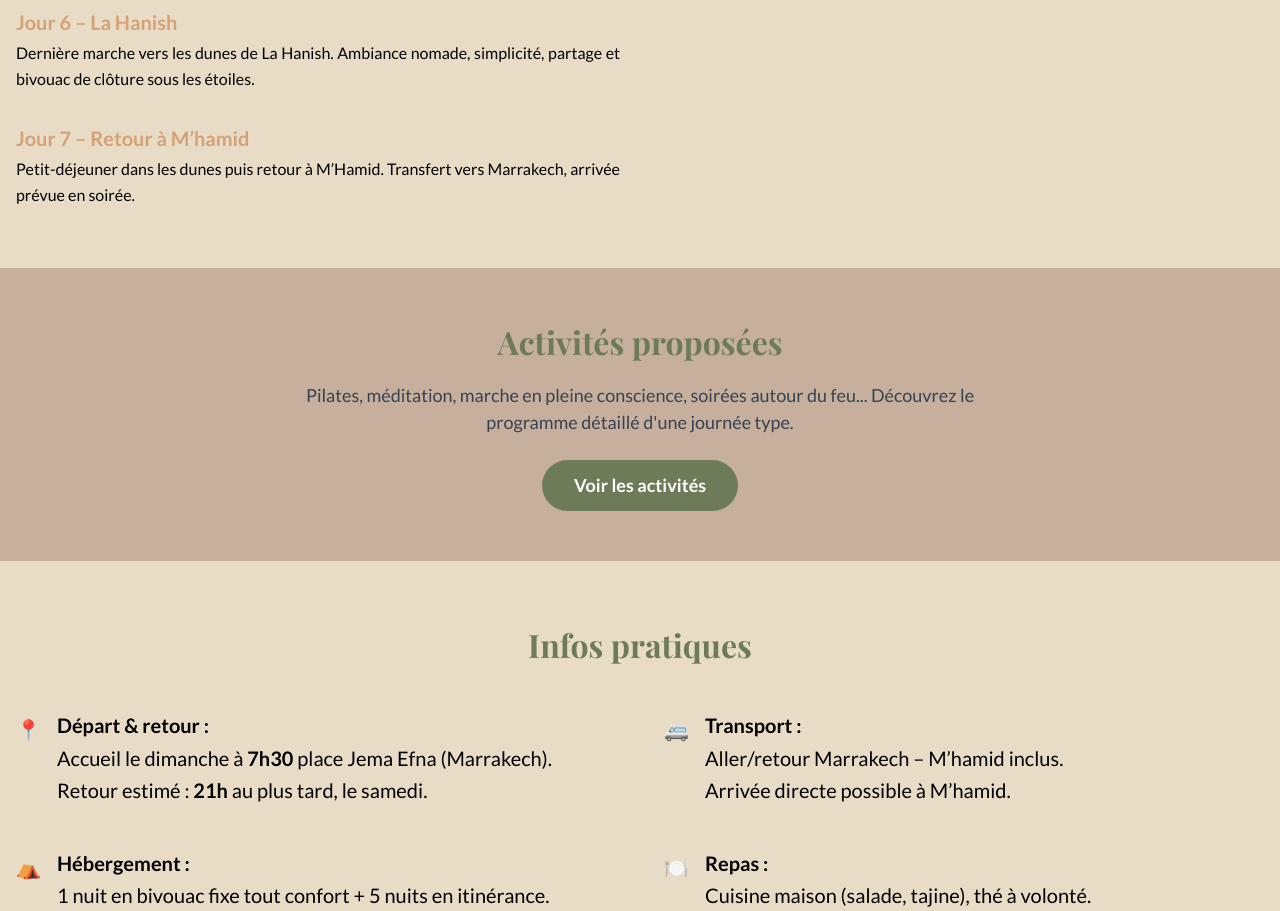
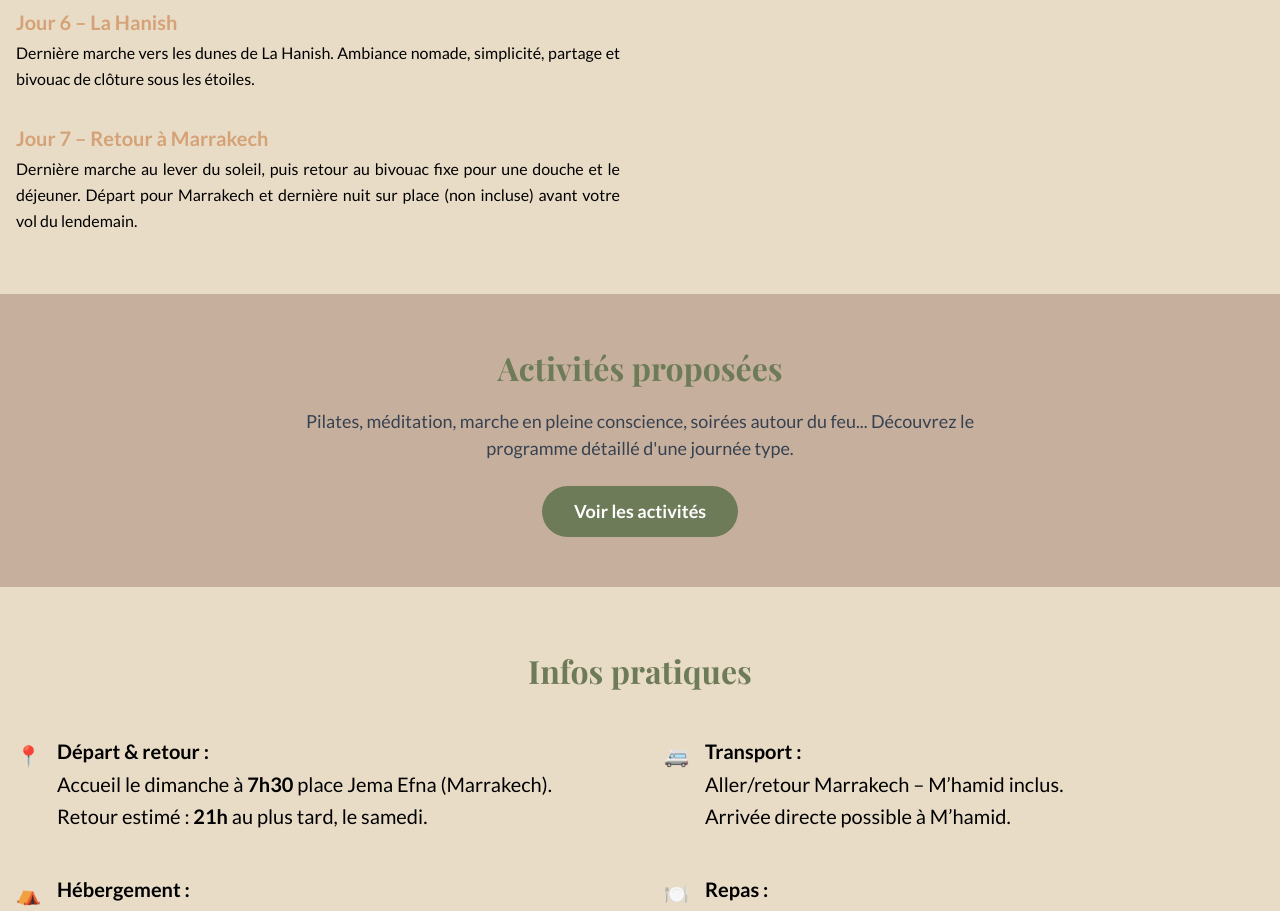
Before and after one commit to GrissaDrauka/instants-nomades, an Angular app: page /le-trek/programme in a window 1280 px wide. Shown: the part 1920-2831 px from the top of the page. Built offline with nearby package versions, Linux system fonts and the light colour scheme.

Commit message:
Mise à jour contenu trek
- Hammam : en début de trek (pas en fin), sans mention savon noir
- Pourboires ajoutés dans les non inclus (sans montant)
- Jour 1 : nouveau texte avec trajet Marrakech → M'Hamid
- Jour 7 : retour bivouac, douche, déjeuner, nuit Marrakech (non incluse)

```diff
--- a/src/app/components/contact/tarifs/tarifs.html
+++ b/src/app/components/contact/tarifs/tarifs.html
@@ -55,7 +55,7 @@
                             </li>
                         </ul>
                         <p class="mt-5 pt-4 border-t border-vert-sauge/20 text-[14px] text-gray-500">
-                            <strong>Non inclus :</strong> Vol, nuit(s) à Marrakech, assurance, dépenses perso.
+                            <strong>Non inclus :</strong> Vol, nuit(s) à Marrakech, assurance, pourboires, dépenses perso.
                         </p>
                     </div>
                 </div>
--- a/src/app/components/home/inclus/inclus.html
+++ b/src/app/components/home/inclus/inclus.html
@@ -42,7 +42,7 @@
                     <ul class="space-y-3">
                         <li>Les sodas et boissons alcoolisées</li>
                         <li>Le hammam (optionnel)</li>
-                        <li>Les pourboires</li>
+                        <li>Les pourboires pour les accompagnateurs</li>
                         <li>L’assurance voyage</li>
                         <li>Les dépenses personnelles</li>
                     </ul>
--- a/src/app/components/home/programme/programme.html
+++ b/src/app/components/home/programme/programme.html
@@ -18,7 +18,7 @@
                 </picture>
                 <div class="p-[20px]">
                     <div class="font-bold text-terracotta mb-[5px]">Jour 1</div>
-                    <h3 class="font-display font-bold text-[20px] my-[10px]">Arrivée et installation</h3>
+                    <h3 class="font-display font-bold text-[20px] my-[10px]">Marrakech → M'Hamid El Ghizlane</h3>
                     <button type="button" (click)="toggleAllDetails()"
                         class="text-vert-sauge font-bold underline cursor-pointer focus:outline-none">
                         {{ showAllDetails ? 'Masquer le détail' : 'Voir le détail' }}
@@ -26,13 +26,13 @@
                     <div [@expandCollapse]="showAllDetails ? 'open' : 'closed'"
                         class="overflow-hidden transition-all duration-700 ease-in-out mt-[10px] text-[15px] leading-snug text-justify">
                         <p>
-                            Arrivée à l’aéroport de Marrakech, où notre équipe vous accueille chaleureusement.
+                            Départ de Marrakech à 7h30 depuis la place Jemaa el-Fna.
                             <br /><br />
-                            Transfert en véhicule jusqu’aux portes du désert, puis courte marche pour rejoindre le
-                            bivouac.
+                            La route traverse l'Atlas et ses villages berbères avant de plonger dans la vallée du Drâa.
+                            Un véritable dépaysement de 450 km.
                             <br /><br />
-                            Installation du campement, temps d’adaptation, dîner collectif sous les étoiles, premières
-                            connexions avec le groupe et avec soi-même.
+                            Arrivée à M'Hamid El Ghizlane, dernier village avant le Sahara.
+                            Nuit en bivouac fixe tout confort, au cœur des dunes.
                         </p>
                     </div>
                 </div>
@@ -88,11 +88,11 @@
                         <p>
                             Dernière marche au lever du soleil, en silence, pour ancrer les expériences vécues.
                             <br /><br />
-                            Temps de bilan, d’échanges sur le vécu du séjour et de recentrage personnel.
+                            Retour au bivouac fixe pour une douche et le déjeuner.
+                            Temps de bilan et d'échanges sur le vécu du séjour.
                             <br /><br />
-                            Retour progressif à la ville puis transfert jusqu’à l’aéroport de Marrakech.
-                            <br /><br />
-                            Fin du voyage en douceur, avec un esprit apaisé et des souvenirs ancrés dans le cœur.
+                            Départ pour Marrakech et dernière nuit sur place (non incluse) avant votre vol du lendemain.
+                            Fin du voyage en douceur, avec un esprit apaisé.
                         </p>
                     </div>
                 </div>
--- a/src/app/components/le-trek/activites/activites.html
+++ b/src/app/components/le-trek/activites/activites.html
@@ -93,9 +93,9 @@
                         <span class="text-[13px] bg-vert-sauge text-white px-3 py-1 rounded-full font-medium">En option • 10 €</span>
                     </div>
                     <p>
-                        En fin de trek, offrez-vous un moment de détente au hammam traditionnel du bivouac fixe.
-                        Un rituel ancestral pour purifier le corps et l'esprit après ces jours de marche dans le désert.
-                        Vapeur chaude, gommage au savon noir... une parenthèse de bien-être avant le retour.
+                        En début de trek, offrez-vous un moment de détente au hammam traditionnel du bivouac fixe.
+                        Un rituel ancestral pour purifier le corps et l'esprit avant les jours de marche dans le désert.
+                        Vapeur chaude, une parenthèse de bien-être avant le départ dans les dunes.
                     </p>
                 </div>
         </div>
--- a/src/app/components/le-voyage/le-voyage.html
+++ b/src/app/components/le-voyage/le-voyage.html
@@ -130,11 +130,10 @@
                     </div>
 
                     <div>
-                        <h3 class="text-xl text-terracotta font-bold mb-1">Jour 7 – Retour à M’hamid</h3>
+                        <h3 class="text-xl text-terracotta font-bold mb-1">Jour 7 – Retour à Marrakech</h3>
                         <p class="text-[16px] text-justify">
-                            Petit-déjeuner dans les dunes puis retour à M’Hamid. Transfert vers Marrakech, arrivée
-                            prévue en
-                            soirée.
+                            Dernière marche au lever du soleil, puis retour au bivouac fixe pour une douche et le déjeuner.
+                            Départ pour Marrakech et dernière nuit sur place (non incluse) avant votre vol du lendemain.
                         </p>
                     </div>
                 </div>
```
